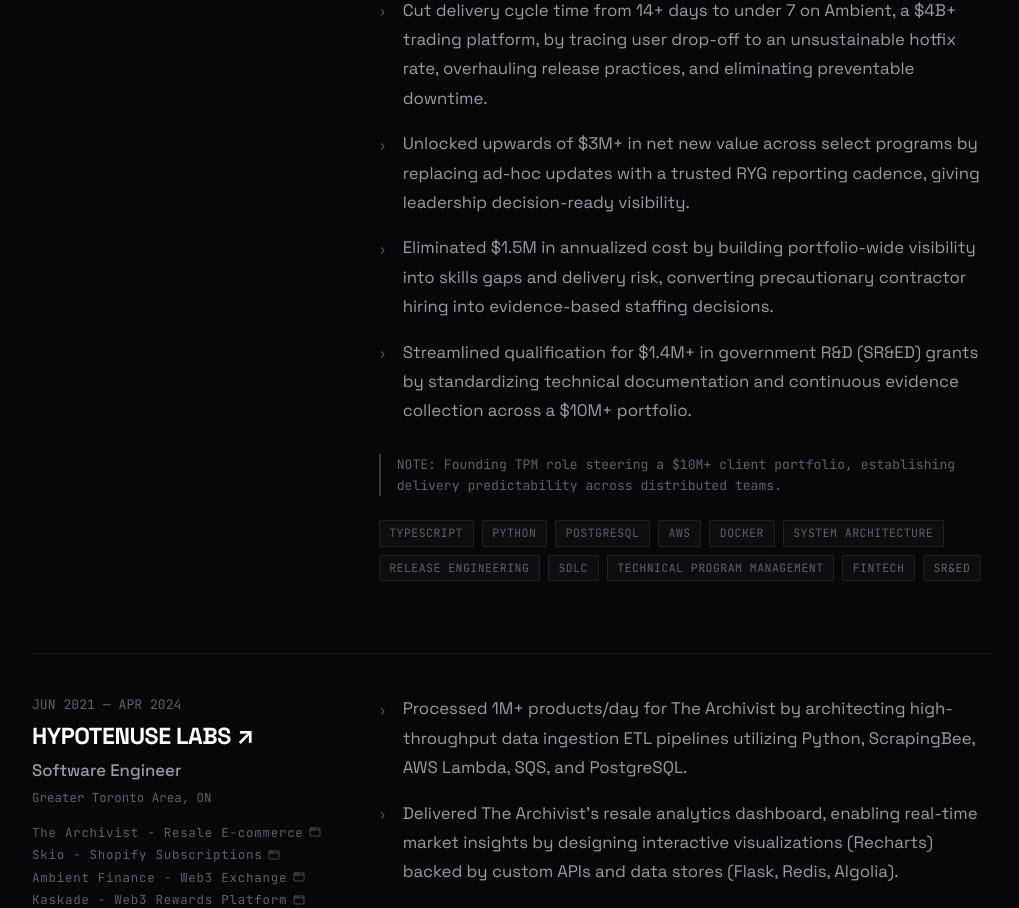
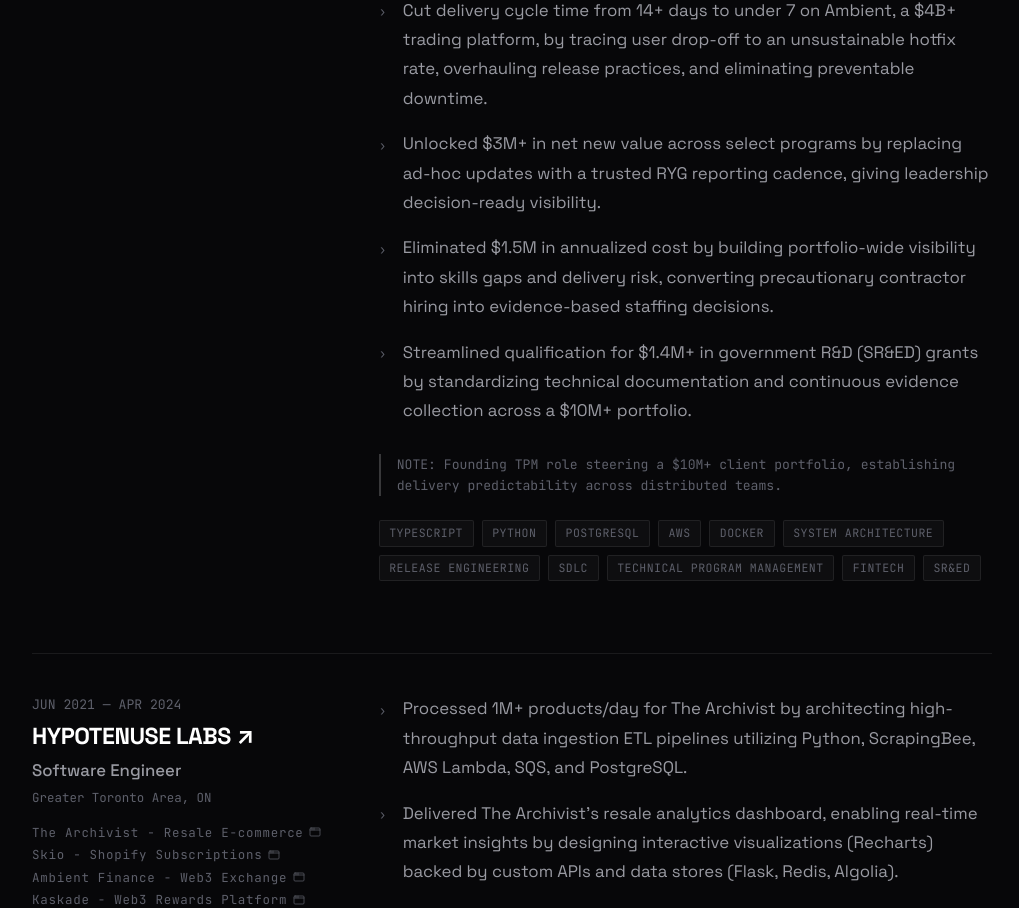
Before and after one commit to surudhb/surudhb.github.io, a React (Vite) app: page / in a window 1280 px wide. Shown: the part 3396-4304 px from the top of the page, without its empty margins (128-1147 px from the left). Built offline with nearby package versions, Linux system fonts and the light colour scheme; no server answers.

Commit message:
feat(content): refine technical program manager achievements and delivery metrics

```diff
--- a/src/data/experience.ts
+++ b/src/data/experience.ts
@@ -56,7 +56,7 @@
         bullets: [
           'Steered technical program delivery across game client, smart contract, and web portal teams for a major transmedia gaming franchise on the Ronin network.',
           'Decomposed multi-platform tokenomics and NFT minting requirements into trackable sprint milestones, ensuring zero launch delays across major drop events.',
-          'Architected portal infrastructure facilitating frictionless custodial and non-custodial wallet onboarding for non-crypto native players.'
+          'Coordinated the design and delivery of portal infrastructure facilitating frictionless custodial and non-custodial wallet onboarding for non-crypto native players.'
         ],
         tags: ['RONIN NETWORK', 'SMART CONTRACTS', 'TYPESCRIPT', 'SYSTEM ARCHITECTURE', 'TECHNICAL PROGRAM MANAGEMENT', 'WEB3 GAMING']
       },
@@ -101,7 +101,7 @@
         ],
         bullets: [
           'Cut delivery cycle time from 14+ days to under 7 on Ambient, a $4B+ trading platform, by tracing user drop-off to an unsustainable hotfix rate and overhauling release practices.',
-          'Eliminated preventable downtime by implementing continuous integration verification and automated smoke tests across concurrent testnets and mainnet.',
+          'Eliminated preventable downtime by implementing continuous integration verification, automated smoke tests on testnets, and environment health checks against mainnet.',
           'Streamlined cross-functional engineering handoffs between core protocol researchers, contract engineers, and frontend teams.'
         ],
         tags: ['REACT', 'TYPESCRIPT', 'CI/CD', 'AUTOMATED TESTING', 'RELEASE ENGINEERING', 'DEX', 'DEFI']
@@ -140,7 +140,7 @@
       'Owned end-to-end delivery across 10+ concurrent SaaS programs in fin-tech and e-commerce, reducing leadership escalations to 0 from scoping to launch as the single point of accountability on scope, timeline, and delivery risk.',
       'Recovered a joint venture stalled by 7 months of requirement misalignment, re-establishing a single source of truth on scope, decomposing partner requirements into tracked deliverables, and eliminating $1.2M in idle spend.',
       'Cut delivery cycle time from 14+ days to under 7 on Ambient, a $4B+ trading platform, by tracing user drop-off to an unsustainable hotfix rate, overhauling release practices, and eliminating preventable downtime.',
-      'Unlocked upwards of $3M+ in net new value across select programs by replacing ad-hoc updates with a trusted RYG reporting cadence, giving leadership decision-ready visibility.',
+      'Unlocked $3M+ in net new value across select programs by replacing ad-hoc updates with a trusted RYG reporting cadence, giving leadership decision-ready visibility.',
       'Eliminated $1.5M in annualized cost by building portfolio-wide visibility into skills gaps and delivery risk, converting precautionary contractor hiring into evidence-based staffing decisions.',
       'Streamlined qualification for $1.4M+ in government R&D (SR&ED) grants by standardizing technical documentation and continuous evidence collection across a $10M+ portfolio.'
     ],
```
